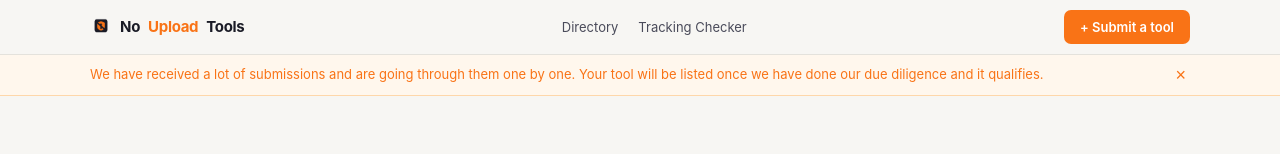
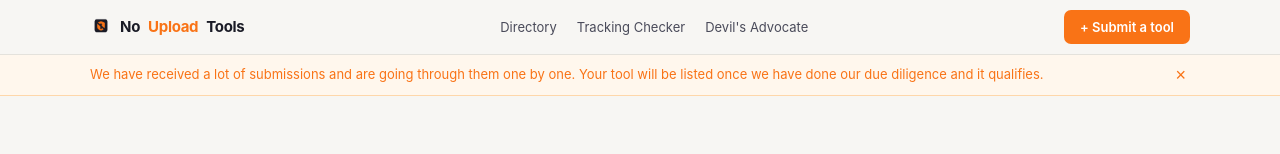
Before and after one commit to digitalwareshub/nouploadtools-new, a Next.js app: page / in a window 1280 px wide. Shown: the top 154 px of the page. Built offline with nearby package versions, Linux system fonts and the light colour scheme; no server answers; the database is empty.

Commit message:
Add Devil's Advocate to sticky navigation

```diff
--- a/components/Nav.tsx
+++ b/components/Nav.tsx
@@ -72,6 +72,11 @@ export default function Nav() {
               Tracking Checker
             </Link>
           </li>
+          <li>
+            <Link href="/devils-advocate" style={{ fontSize: 13, color: 'var(--text-2)' }}>
+              Devil&apos;s Advocate
+            </Link>
+          </li>
         </ul>
 
         <Link
@@ -94,13 +99,16 @@ export default function Nav() {
         </Link>
       </div>
 
-      {/* Mobile second row — links only, hidden on desktop */}
-      <div className="nav-mobile-links">
+      {/* Mobile second row - links only, hidden on desktop */}
+      <div className="nav-mobile-links" style={{ flexWrap: 'wrap' }}>
         <Link href="/directory" style={{ fontSize: 13, color: 'var(--text-2)' }}>
           Directory
         </Link>
         <Link href="/tracking-checker" style={{ fontSize: 13, color: 'var(--text-2)' }}>
           Tracking Checker
+        </Link>
+        <Link href="/devils-advocate" style={{ fontSize: 13, color: 'var(--text-2)' }}>
+          Devil&apos;s Advocate
         </Link>
       </div>
     </nav>
```
